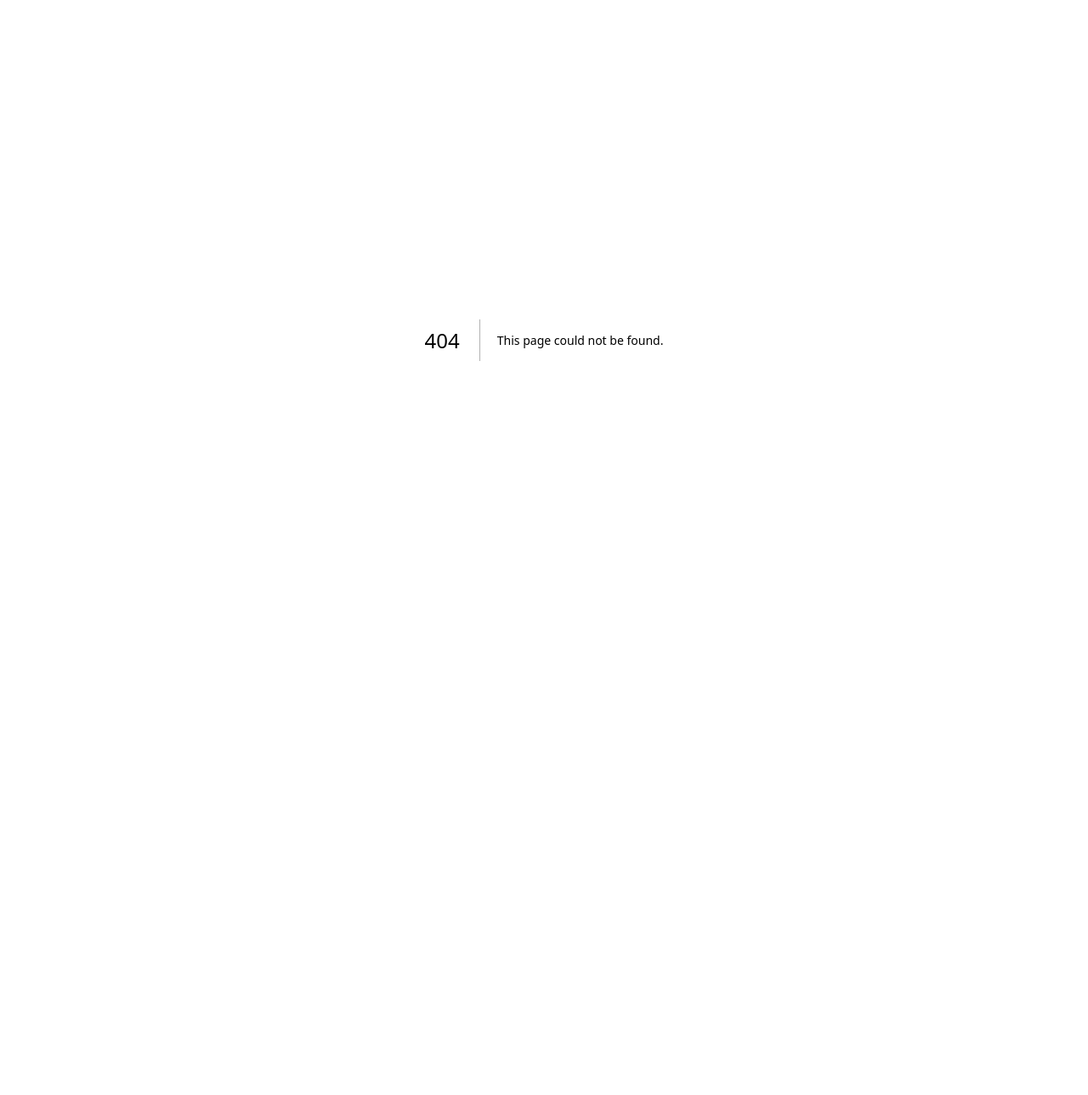
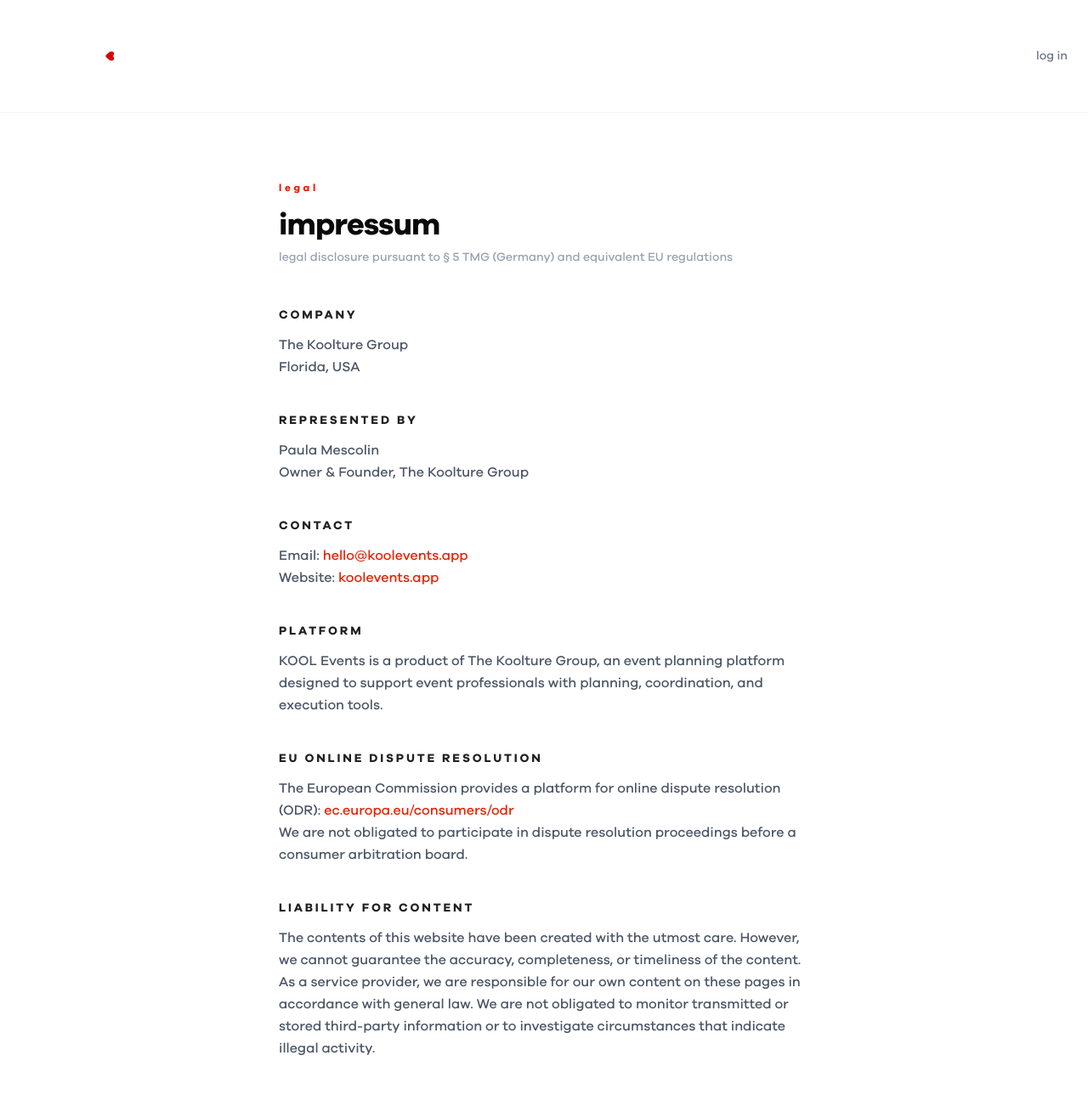
Before and after one commit to mrkoolbot/kool-app, a Next.js app: page /impressum in a window 1280 px wide. Before the commit this address had no page. Shown: the top 1289 px of the page at 85% size. Before the commit the page ends 800 px from the top, so only its background shows below. Built offline with nearby package versions, Linux system fonts and the light colour scheme.

Commit message:
feat: add /impressum page (EU legal disclosure)

```diff
--- /dev/null
+++ b/app/impressum/page.tsx
@@ -0,0 +1,103 @@
+import { KoolLogo } from "@/components/kool-logo";
+import Link from "next/link";
+import type { Metadata } from "next";
+
+export const metadata: Metadata = {
+  title: "impressum",
+  description: "KOOL Events legal disclosure — company information and contact details.",
+};
+
+export default function ImpressumPage() {
+  return (
+    <main className="min-h-screen bg-white">
+      <nav className="border-b border-gray-100 px-6 py-4 flex items-center justify-between">
+        <Link href="/"><KoolLogo /></Link>
+        <Link href="/login" className="text-sm text-gray-500 hover:text-kool-black">
+          log in
+        </Link>
+      </nav>
+
+      <div className="max-w-2xl mx-auto px-6 py-20">
+        <p className="text-kool-red text-xs font-bold tracking-[0.3em] lowercase mb-4">
+          legal
+        </p>
+        <h1 className="text-4xl font-black tracking-tight mb-2">impressum</h1>
+        <p className="text-gray-400 text-sm mb-12">legal disclosure pursuant to § 5 TMG (Germany) and equivalent EU regulations</p>
+
+        <div className="space-y-10 text-gray-600">
+
+          <section>
+            <h2 className="text-sm font-bold tracking-[0.2em] text-kool-black uppercase mb-3">company</h2>
+            <p className="text-base leading-relaxed">
+              The Koolture Group<br />
+              Florida, USA
+            </p>
+          </section>
+
+          <section>
+            <h2 className="text-sm font-bold tracking-[0.2em] text-kool-black uppercase mb-3">represented by</h2>
+            <p className="text-base leading-relaxed">
+              Paula Mescolin<br />
+              Owner &amp; Founder, The Koolture Group
+            </p>
+          </section>
+
+          <section>
+            <h2 className="text-sm font-bold tracking-[0.2em] text-kool-black uppercase mb-3">contact</h2>
+            <p className="text-base leading-relaxed">
+              Email:{" "}
+              <a href="mailto:hello@koolevents.app" className="text-kool-red hover:underline">
+                hello@koolevents.app
+              </a>
+              <br />
+              Website:{" "}
+              <a href="https://koolevents.app" className="text-kool-red hover:underline">
+                koolevents.app
+              </a>
+            </p>
+          </section>
+
+          <section>
+            <h2 className="text-sm font-bold tracking-[0.2em] text-kool-black uppercase mb-3">platform</h2>
+            <p className="text-base leading-relaxed">
+              KOOL Events is a product of The Koolture Group, an event planning platform designed to support event professionals with planning, coordination, and execution tools.
+            </p>
+          </section>
+
+          <section>
+            <h2 className="text-sm font-bold tracking-[0.2em] text-kool-black uppercase mb-3">EU online dispute resolution</h2>
+            <p className="text-base leading-relaxed">
+              The European Commission provides a platform for online dispute resolution (ODR):{" "}
+              <a href="https://ec.europa.eu/consumers/odr" target="_blank" rel="noopener noreferrer" className="text-kool-red hover:underline">
+                ec.europa.eu/consumers/odr
+              </a>
+              <br />
+              We are not obligated to participate in dispute resolution proceedings before a consumer arbitration board.
+            </p>
+          </section>
+
+          <section>
+            <h2 className="text-sm font-bold tracking-[0.2em] text-kool-black uppercase mb-3">liability for content</h2>
+            <p className="text-base leading-relaxed">
+              The contents of this website have been created with the utmost care. However, we cannot guarantee the accuracy, completeness, or timeliness of the content. As a service provider, we are responsible for our own content on these pages in accordance with general law. We are not obligated to monitor transmitted or stored third-party information or to investigate circumstances that indicate illegal activity.
+            </p>
+          </section>
+
+          <section>
+            <h2 className="text-sm font-bold tracking-[0.2em] text-kool-black uppercase mb-3">copyright</h2>
+            <p className="text-base leading-relaxed">
+              The content and works created by the site operators on these pages are subject to US copyright law. The reproduction, editing, distribution, and any kind of exploitation outside the limits of copyright require the written consent of the respective author or creator. Downloads and copies of this site are only permitted for private, non-commercial use.
+            </p>
+          </section>
+
+        </div>
+
+        <div className="mt-16 pt-8 border-t border-gray-100 flex gap-6 text-xs text-gray-400">
+          <Link href="/privacy" className="hover:text-kool-black">privacy policy</Link>
+          <Link href="/support" className="hover:text-kool-black">support</Link>
+          <Link href="/" className="hover:text-kool-black">back to kool</Link>
+        </div>
+      </div>
+    </main>
+  );
+}
```
